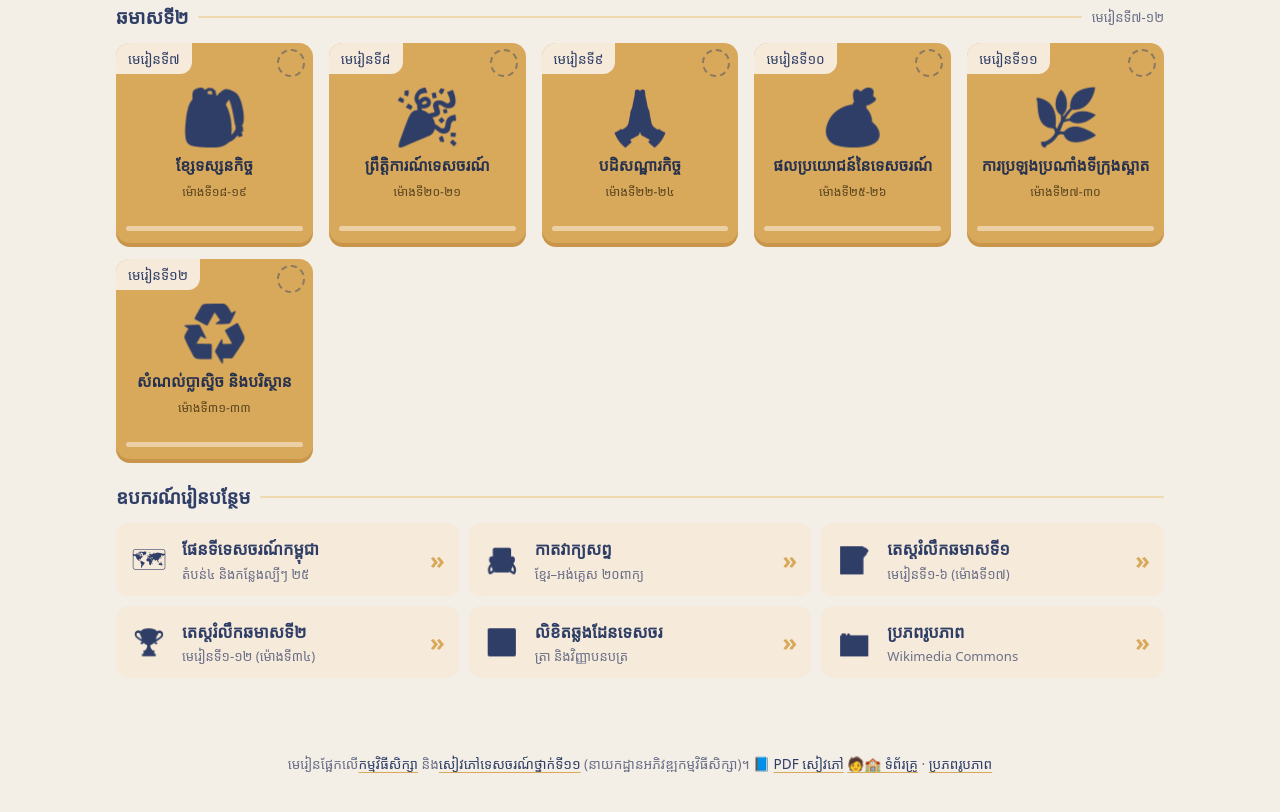
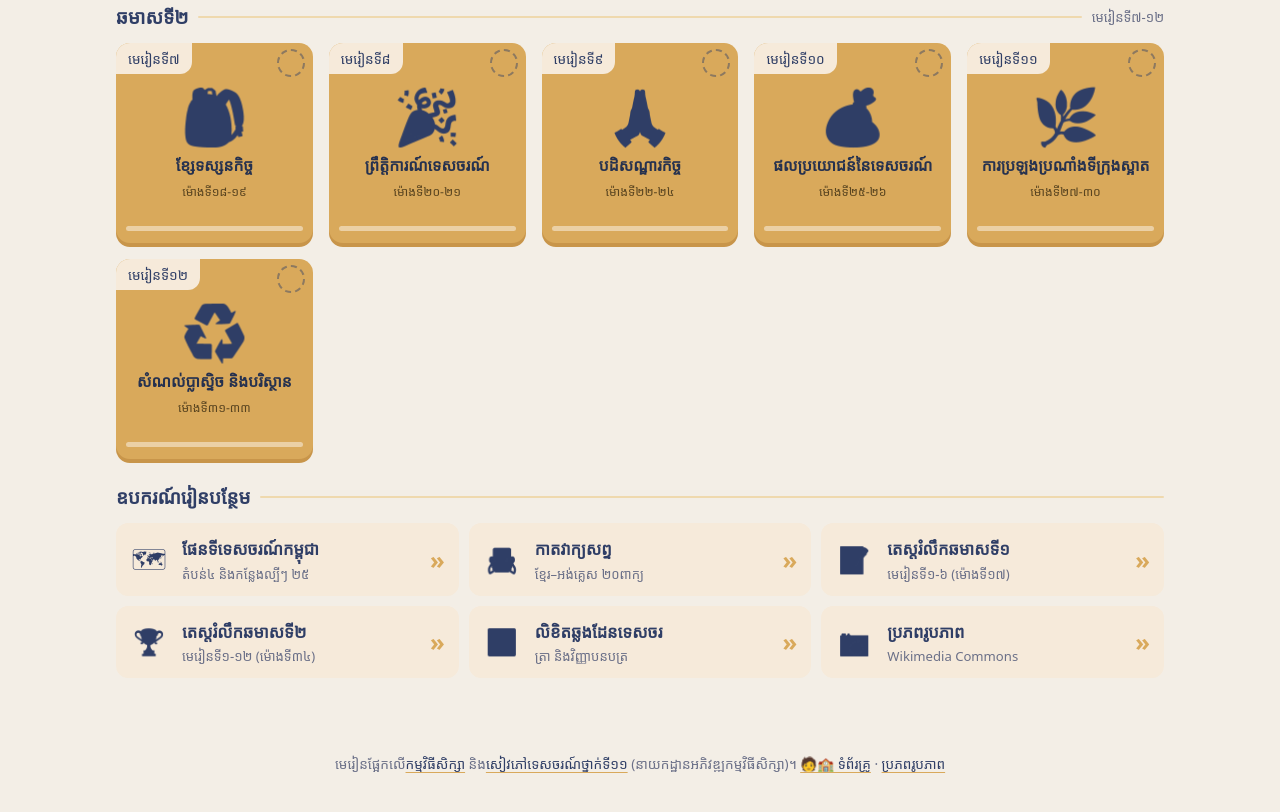
Before and after one commit to khgeo/tourism11, a plain HTML site: page index.html in a window 1280 px wide. Shown: the part 1107-1919 px from the top of the page. Drawn offline with nearby package versions, Linux system fonts and the light colour scheme; a web font is replaced by a local one.

Commit message:
Update index.html

```diff
--- a/index.html
+++ b/index.html
@@ -41,7 +41,7 @@
 </header>
 <main id="app" tabindex="-1"></main>
 <footer class="foot">
-  <p>មេរៀនផ្អែកលើ<a href="plan/ref/tourism-curriculum-grade11-12.pdf" target="_blank" rel="noopener">កម្មវិធីសិក្សា</a> និង<a href="plan/ref/tourism-grade11-textbook.pdf" target="_blank" rel="noopener">សៀវភៅទេសចរណ៍ថ្នាក់ទី១១</a> (នាយកដ្ឋានអភិវឌ្ឍកម្មវិធីសិក្សា)។ 📘 <a href="plan/ref/tourism-grade11-textbook.pdf" target="_blank" rel="noopener">PDF សៀវភៅ</a> <a href="#/teacher">🧑‍🏫 ទំព័រគ្រូ</a> · <a href="#/credits">ប្រភពរូបភាព</a></p>
+  <p>មេរៀនផ្អែកលើ<a href="plan/ref/tourism-curriculum-grade11-12.pdf" target="_blank" rel="noopener">កម្មវិធីសិក្សា</a> និង<a href="plan/ref/tourism-grade11-textbook.pdf" target="_blank" rel="noopener">សៀវភៅទេសចរណ៍ថ្នាក់ទី១១</a> (នាយកដ្ឋានអភិវឌ្ឍកម្មវិធីសិក្សា)។ <a href="#/teacher">🧑‍🏫 ទំព័រគ្រូ</a> · <a href="#/credits">ប្រភពរូបភាព</a></p>
 </footer>
 <nav class="botnav" id="botnav" aria-label="ម៉ឺនុយ">
   <a href="#/menu" data-nav="menu"><svg viewBox="0 0 24 24" fill="none" stroke="currentColor" stroke-width="2.2" stroke-linecap="round"><path d="M4 6h16M4 12h16M4 18h16"/></svg>ម៉ឺនុយ</a>
```
